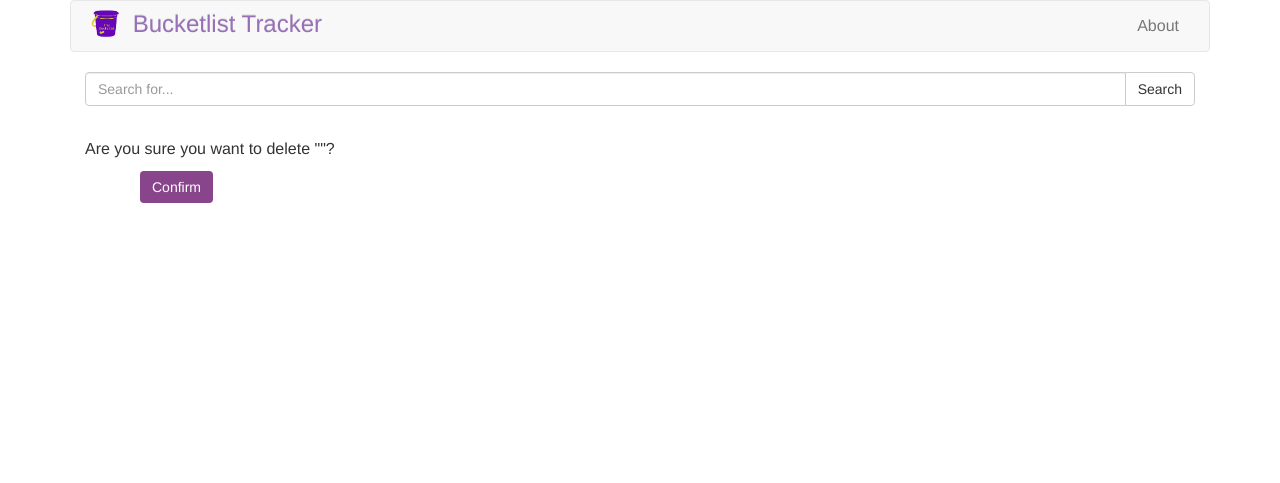
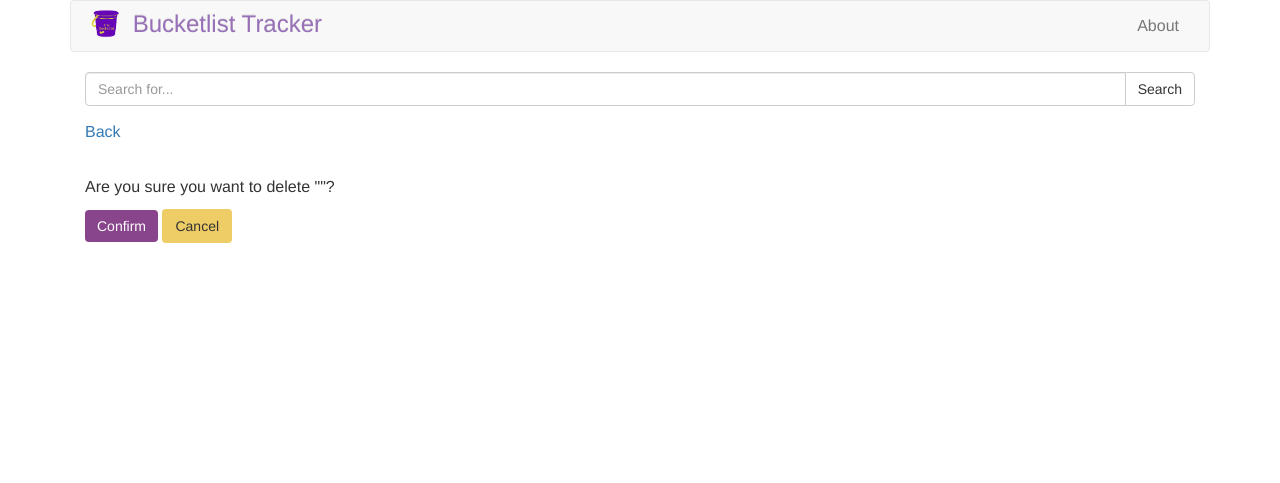
Before and after one commit to osule/django-bucketlist-application, a Django app: template bucketlist/website/templates/website/bucketlist_confirm_delete.html in a window 1280 px wide. Shown: the top 483 px of the page. Run offline with Django 3.2, Linux system fonts and the light colour scheme; the template is opened without the code that fills it, so the values that code supplies are empty; parts of the project's set-up code (start-up, migrations or seed data) failed here and were passed over; some libraries are stand-ins or nearby versions.

Commit message:
(feature) add back link, remove left margin of submit button, add cancel button

```diff
--- a/bucketlist/website/templates/website/bucketlist_confirm_delete.html
+++ b/bucketlist/website/templates/website/bucketlist_confirm_delete.html
@@ -3,7 +3,7 @@
 
 {% block content %}
 {% include 'website/snippets/search.html' %}
-
+{% include 'website/snippets/back.html' %}
 <header>
   <div class="col-sm-12 margin-sm-bottom">
     <h3>{{object.name}}</h3>
@@ -14,9 +14,9 @@
     <div class="col-sm-12">
         <form action="" method="post">{% csrf_token %}
             <p>Are you sure you want to delete "{{ object.name }}"?</p>
-            <input type="submit" value="Confirm" class="btn btn-primary"/>
+            <input type="submit" value="Confirm" class="btn btn-primary no-left-margin"/>
+            <button class="btn btn-cancel">Cancel</button>
         </form>
-
     </div>
 </section>
 
```
